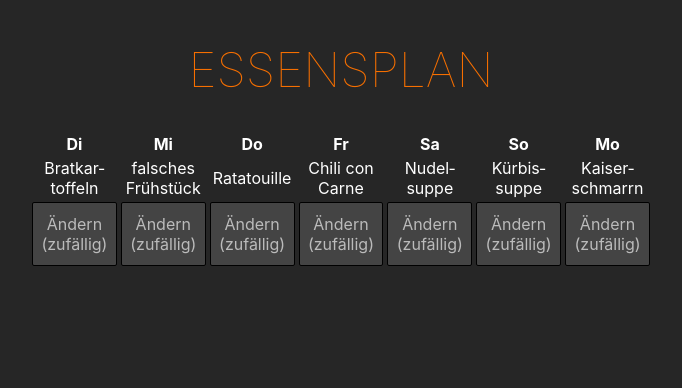
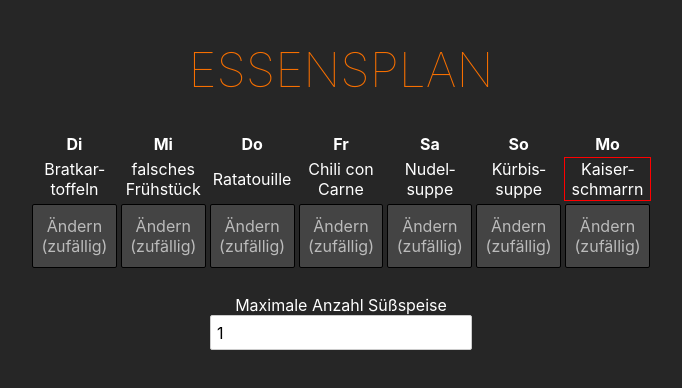
Before and after one commit to frie321984/was-essen-wir, a Svelte app: page / in a window 1280 px wide. Shown: the top 388 px of the page, without its empty margins (299-981 px from the left). Built offline with nearby package versions, Linux system fonts and the light colour scheme.

Commit message:
Süßkram anzeigen

```diff
--- a/src/App.svelte
+++ b/src/App.svelte
@@ -2,8 +2,9 @@
     import {mealList, same, zufall} from './Essen.js';
 
     let menu=[]
-    const neuesEssen =(menu=[], maxSuess=1)=> {
-        let gibtSchonWasSuesses = menu.filter(item => item.suess).length >= maxSuess;
+    let maxSuess = 1;
+    const neuesEssen =(menu=[], maxSuess1=maxSuess)=> {
+        let gibtSchonWasSuesses = menu.filter(item => item.suess).length >= maxSuess1;
         let availableMeals = mealList
             .filter(x => menu.filter(y => same(x, y).length > 0))
             .filter(x => !gibtSchonWasSuesses || !x.suess);
@@ -20,6 +21,9 @@
     td, th {
         width: 14.2%;
     }
+    td.suess {
+        border: 1px solid red;
+    }
     @media print {
         table button
         , h1
@@ -27,6 +31,7 @@
     }
 </style>
 <h1>Essensplan</h1>
+
 <table>
     <tr>
         <th>Di</th>
@@ -39,7 +44,7 @@
     </tr>
     <tr>
         {#each menu as item}
-            <td>
+            <td class="{item.suess ? 'suess' : ''}">
                 {#if item.html}
                     {@html item.html}
                 {:else}
@@ -59,6 +64,10 @@
     </tr>
 </table>
 
+<p class="suess">
+    <label for="maxSuess">Maximale Anzahl Süßspeise</label><input type="number" id="maxSuess" bind:value={maxSuess}>
+</p>
+
 {#each menu as item, i}
     {#if item.zutaten }
         {item.zutaten.join(', ')}
```
